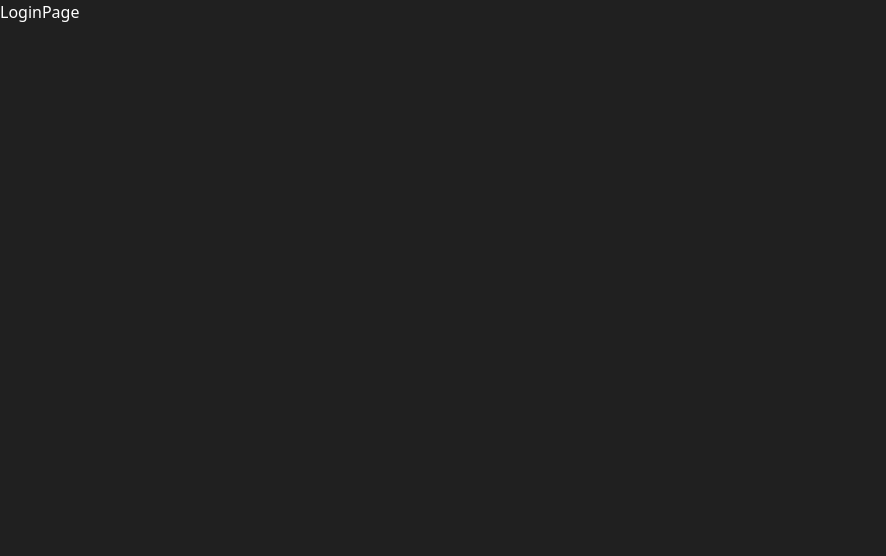
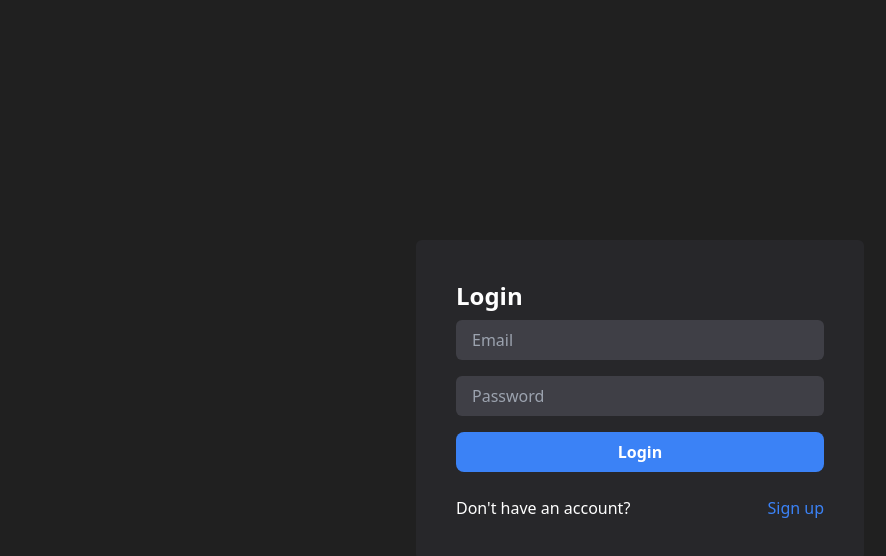
Before and after one commit to CarlosVernal/MERN-Crud-Auth, a React (Vite) app in the folder client/: page /login in a window 1280 px wide. Shown: the top 556 px of the page, without its empty margins (0-886 px from the left). Built offline with nearby package versions, Linux system fonts and the light colour scheme.

Commit message:
Formulario y funcionalidad de LoginPage, timer para mostrar errores en formularios auth y eliminacion de los timers, formateo y ajustes a formularios aut. correcion en el envio de errores del backEnd, son usados arrays en en la app por lo que se cambio el tipo de objeto a array {message:"x"} a ["x"]

```diff
--- a/client/src/api/auth.js
+++ b/client/src/api/auth.js
@@ -4,3 +4,5 @@ import axios from "axios"; //biblioteca que usa fetch
 const API = "http://localhost:3000/api";
 //envia los datos de req.body o Values capturados en el formulario (username,email,password) al backEnd a la ruta register en controllers/auth.controllers.js -> register
 export const registerRequest = (user) => axios.post(`${API}/register`, user);
+
+export const loginRequest = (user) => axios.post(`${API}/login`, user);
--- a/client/src/context/AuthContext.jsx
+++ b/client/src/context/AuthContext.jsx
@@ -1,5 +1,5 @@
-import { createContext, useState, useContext } from "react";
-import { registerRequest } from "../api/auth";
+import { createContext, useState, useContext, useEffect } from "react";
+import { registerRequest, loginRequest } from "../api/auth";
 //contexto de autentificacion, un usuario autentificado podra acceder a todo lo que este dentro del contexto
 export const AuthContext = createContext();
 
@@ -16,10 +16,12 @@ export const AuthProvider = ({ children }) => {
   const [user, setUser] = useState(null); // estado para almacenar el usuario atenticado
   const [isAuthenticated, setIsAuthenticated] = useState(false);
   const [errors, setErrors] = useState([]);
+
   const signup = async (user) => {
     try {
       const res = await registerRequest(user);
-      setUser(res.data);
+      setUser(res.data); //en res.data estan los datos enviados desde el backEnd funcion: register en auth.controllers.js
+      //console.log(res.data)
       setIsAuthenticated(true);
     } catch (error) {
       //console.log(error.response.data)
@@ -27,10 +29,34 @@ export const AuthProvider = ({ children }) => {
     }
   };
 
+  const signin = async (user) => {
+    try {
+      const res = await loginRequest(user);
+      console.log(res);
+      // setUser(res.data);
+      // setIsAuthenticated(true);
+    } catch (error) {
+      //console.log(error.response.data)
+      setErrors(error.response.data);
+    }
+  };
+
+  useEffect(() => {
+    //elimina los recuadros de los errores luego de 5 segundos
+    if (errors.length > 0) {
+      const timer = setTimeout(() => {
+        setErrors([]);
+      }, 5000);
+      //es importante quitar los timer cuando ya no esten en uso
+      return () => clearTimeout(timer); //en caso de que el usuario cambie de pagina o ya no este en uso el componente
+    }
+  }, [errors]);
+
   return (
     <AuthContext.Provider
       value={{
         signup,
+        signin,
         user,
         isAuthenticated,
         errors,
--- a/client/src/pages/LoginPage.jsx
+++ b/client/src/pages/LoginPage.jsx
@@ -1,7 +1,74 @@
+import { useForm } from "react-hook-form";
+import { useAuth } from "../context/AuthContext";
+import { useEffect } from "react";
+import { useNavigate, Link } from "react-router-dom";
+
 function LoginPage() {
+  const {
+    register,
+    handleSubmit,
+    formState: { errors },
+  } = useForm();
+
+  const { signin, isAuthenticated, errors: loginErrors } = useAuth();
+  // const navigate = useNavigate();
+
+  // useEffect(() => {
+  //   if (isAuthenticated) navigate("/tasks");
+  // }, [isAuthenticated]);
+
+  const onSubmit = handleSubmit((data) => {
+    signin(data);
+    //console.log(data);
+  });
+
   return (
-    <div>LoginPage</div>
-  )
+    <div className="flex items-center justify-center min-h-screen">
+      <div className=" bg-zinc-800 max-w-md w-full p-10 rounded-md">
+        <h1 className="font-bold text-2xl ">Login</h1>
+        {loginErrors.map((error, i) => (
+          <div className="bg-red-500 p-2 text-white text-center my-2" key={i}>
+            {error}
+          </div>
+        ))}
+        <form onSubmit={onSubmit}>
+          <input
+            type="email"
+            {...register("email", { required: true })}
+            className="w-full bg-zinc-700 text-white px-4 py-2 rounded-md my-2"
+            placeholder="Email"
+            autoComplete="email"
+          />
+          {errors.email && <p className="text-red-500">Email is required</p>}
+          <input
+            type="password"
+            {...register("password", { required: true })}
+            className="w-full bg-zinc-700 text-white px-4 py-2 rounded-md my-2"
+            placeholder="Password"
+          />
+          {errors.password && (
+            <p className="text-red-500">Password is required</p>
+          )}
+
+          <button
+            type="submit"
+            className="w-full bg-blue-500 hover:bg-blue-600 text-white font-semibold py-2 px-4 my-2 rounded-lg transition duration-300 ease-in-out transform hover:scale-105 focus:outline-none focus:ring-2 focus:ring-blue-400 focus:ring-opacity-50"
+          >
+            Login
+          </button>
+        </form>
+        <p className="flex justify-between mt-4 text-white">
+          Don't have an account?
+          <Link
+            className="text-blue-500 hover:text-blue-600 transition duration-300 ease-in-out"
+            to={"/register"}
+          >
+            Sign up
+          </Link>
+        </p>
+      </div>
+    </div>
+  );
 }
 
-export default LoginPage
+export default LoginPage;
--- a/client/src/pages/RegisterPage.jsx
+++ b/client/src/pages/RegisterPage.jsx
@@ -1,7 +1,7 @@
 import { useForm } from "react-hook-form";
 import { useAuth } from "../context/AuthContext";
 import { useEffect } from "react";
-import { useNavigate } from "react-router-dom";
+import { useNavigate, Link } from "react-router-dom";
 
 function RegisterPage() {
   const {
@@ -22,13 +22,15 @@ function RegisterPage() {
   });
 
   return (
-    <div className="bg-zinc-800 max-w-md p-10 rounded-md">
+    <div className="flex items-center justify-center min-h-screen">
+      <div className=" bg-zinc-800 max-w-md w-full p-10 rounded-md">
         {registerErrors.map((error, i) => (
-        <div className="bg-red-500 p-2 text-white" key={i}>
+          <div className="bg-red-500 p-2 text-white text-center my-2" key={i}>
             {error}
           </div>
         ))}
         <form onSubmit={onSubmit}>
+          <h1 className="font-bold text-2xl ">Register</h1>
           <input
             type="text"
             {...register("username", { required: true })}
@@ -65,6 +67,16 @@ function RegisterPage() {
             Register
           </button>
         </form>
+        <p className="flex justify-between mt-4 text-white">
+          Already have an account?
+          <Link
+            className="text-blue-500 hover:text-blue-600 transition duration-300 ease-in-out"
+            to={"/login"}
+          >
+            Sign in
+          </Link>
+        </p>
+      </div>
     </div>
   );
 }
```
Lines whose indentation alone changed are shown as unchanged.
